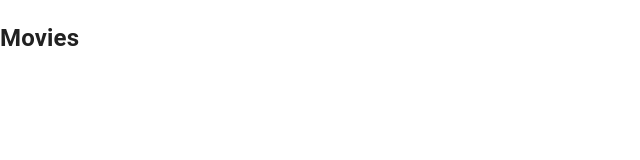
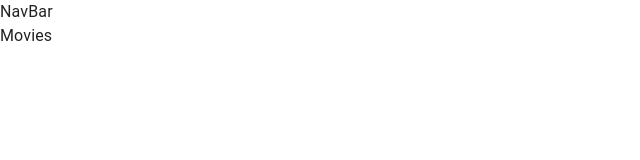
Before and after one commit to JackMwisa/Movie-app-in-react, a React (Vite) app: page / in a window 1280 px wide. Shown: the top 160 px of the page, without its empty margins (0-640 px from the left). Built offline with nearby package versions, Linux system fonts and the light colour scheme.

Commit message:
Refactor App routes and add component exports
Replaced placeholder route elements in App.jsx with actual components and added a NavBar. Created an index.js file to centralize and simplify component exports for easier imports.

```diff
--- a/src/components/App.jsx
+++ b/src/components/App.jsx
@@ -1,7 +1,7 @@
 import React from 'react';
 import { CssBaseline } from "@mui/material";
 import { Route, Routes } from "react-router-dom";
-
+import { Actors, Movies, MovieInformation, NavBar, Profile } from './index';
 
 const App = () => {
   return (
@@ -9,12 +9,14 @@ const App = () => {
     <div>
       <CssBaseline />
 
+      <NavBar />
       <main>
         <Routes>
-          <Route path="/" element={<h2>Movies</h2>} />
-          <Route path="/profile/:id" element={<h2>Profile</h2>} />
-          <Route path="/actors/:id" element={<h2>Actors</h2>} />
-          <Route path="/movies/:id" element={<h2>Movie Information</h2>} />
+          <Route path="/" element={<Movies />} />
+          <Route path="/movies/:id" element={<MovieInformation />} />
+          <Route path="/actors/:id" element={<Actors />} />
+          <Route path="/profile/:id" element={<Profile />} />
+
         </Routes>
       </main>
 
--- /dev/null
+++ b/src/components/index.js
@@ -0,0 +1,6 @@
+
+export { default as Actors } from "./Actors/Actors";
+export { default as Movies } from "./Movies/Movies";
+export { default as MovieInformation } from "./MovieInformation/MovieInformation";
+export { default as NavBar } from "./NavBar/NavBar";
+export { default as Profile } from "./Profile/Profile";
```
